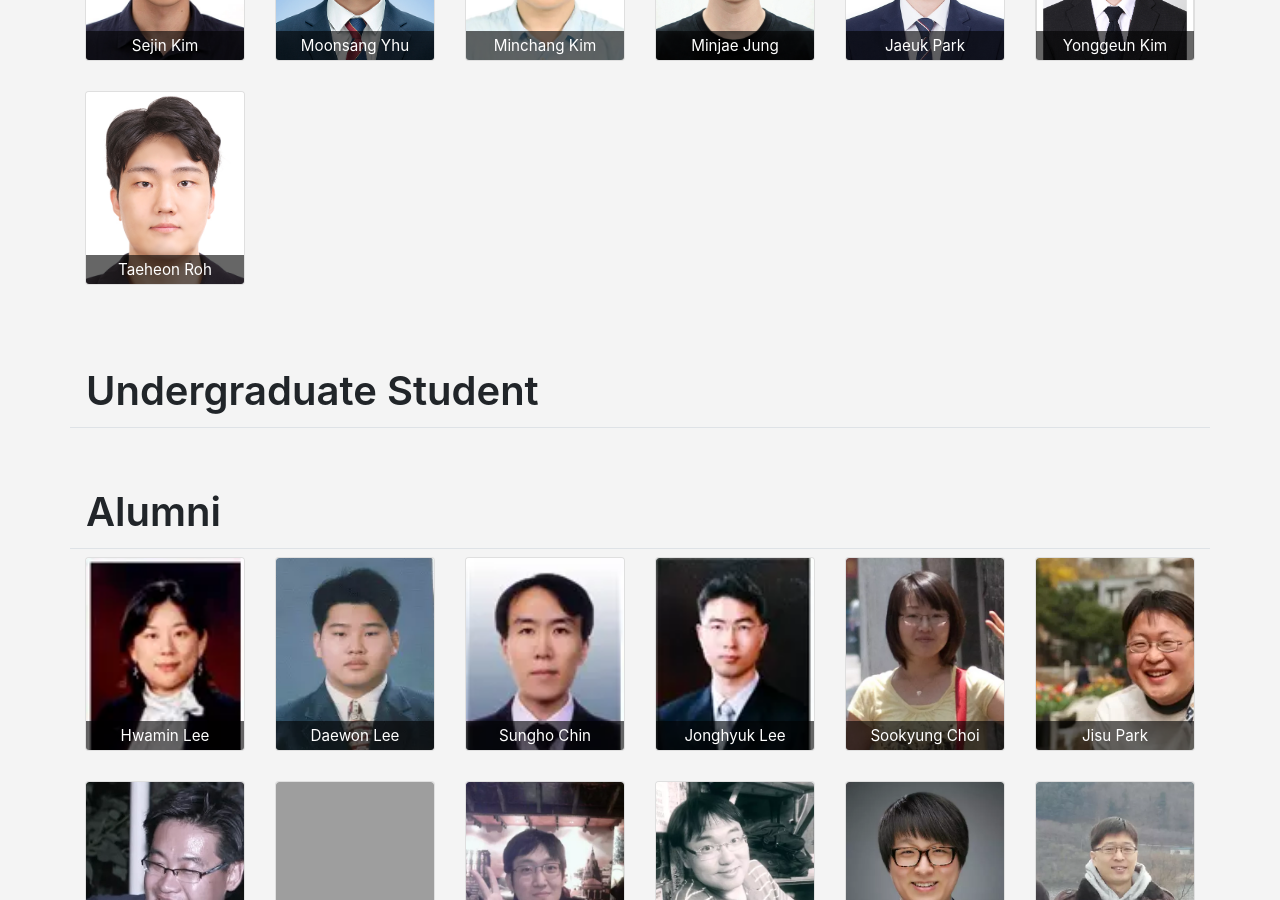
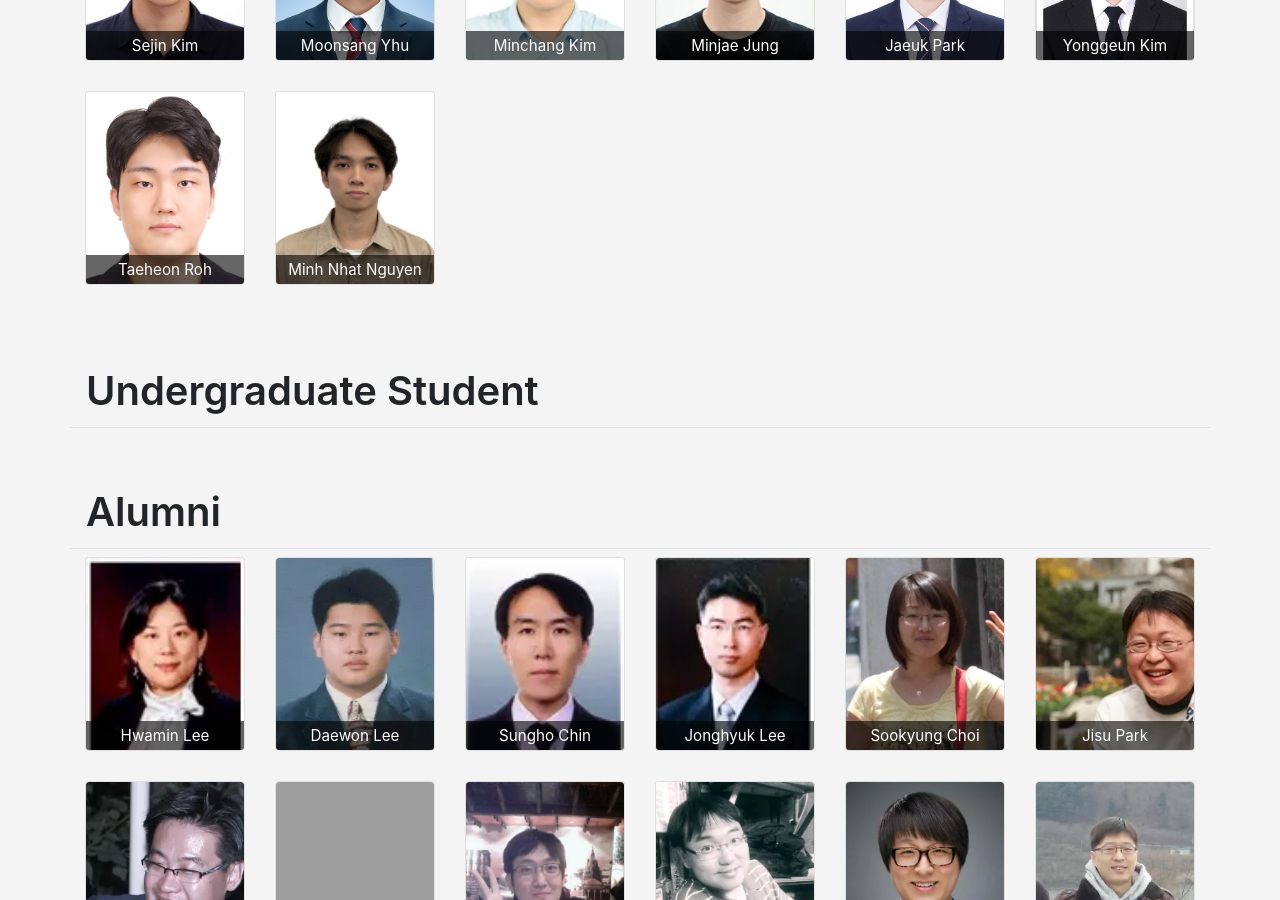
Before and after one commit to KU-Cloud/ku-cloud.github.io, a Jekyll site: the page built from members.html, in a window 1280 px wide and 900 px high, scrolled down 995 px. Built offline with Jekyll 4.4.1, drawn with Linux system fonts in a browser that asks for light colours; grey boxes are pictures that could not be loaded.

Commit message:
update: added new member for MS students

```diff
--- a/_data/members.yaml
+++ b/_data/members.yaml
@@ -52,6 +52,8 @@ master:
     mail: dydrms0417@korea.ac.kr
   - name: Taeheon Roh
     mail: rth0523@korea.ac.kr
+  - name: Minh Nhat Nguyen
+    mail: mnhat@korea.ac.kr
 intern:
   # - name: Seoeun Kwon
   # - name: Yonggeun Kim
```
Also changed, not shown: assets/images/members/Minh Nhat Nguyen.webp (added).
